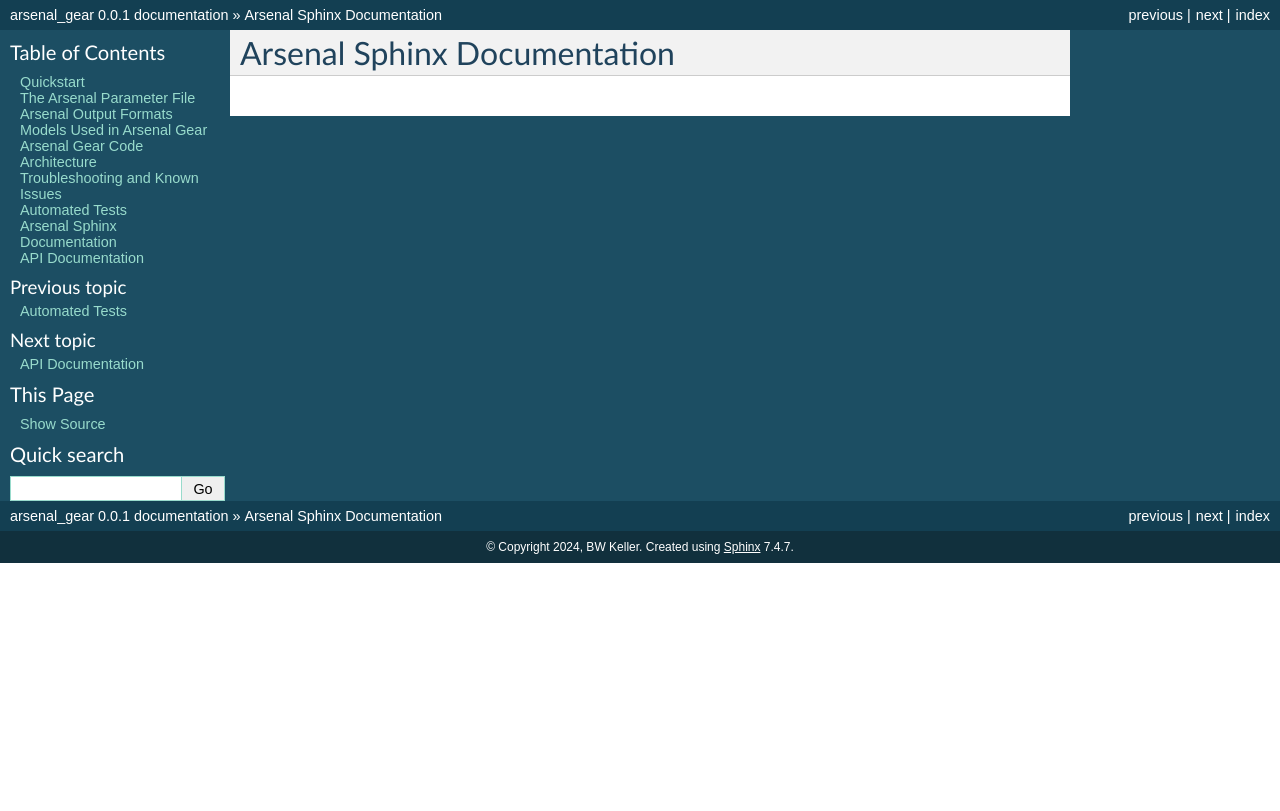
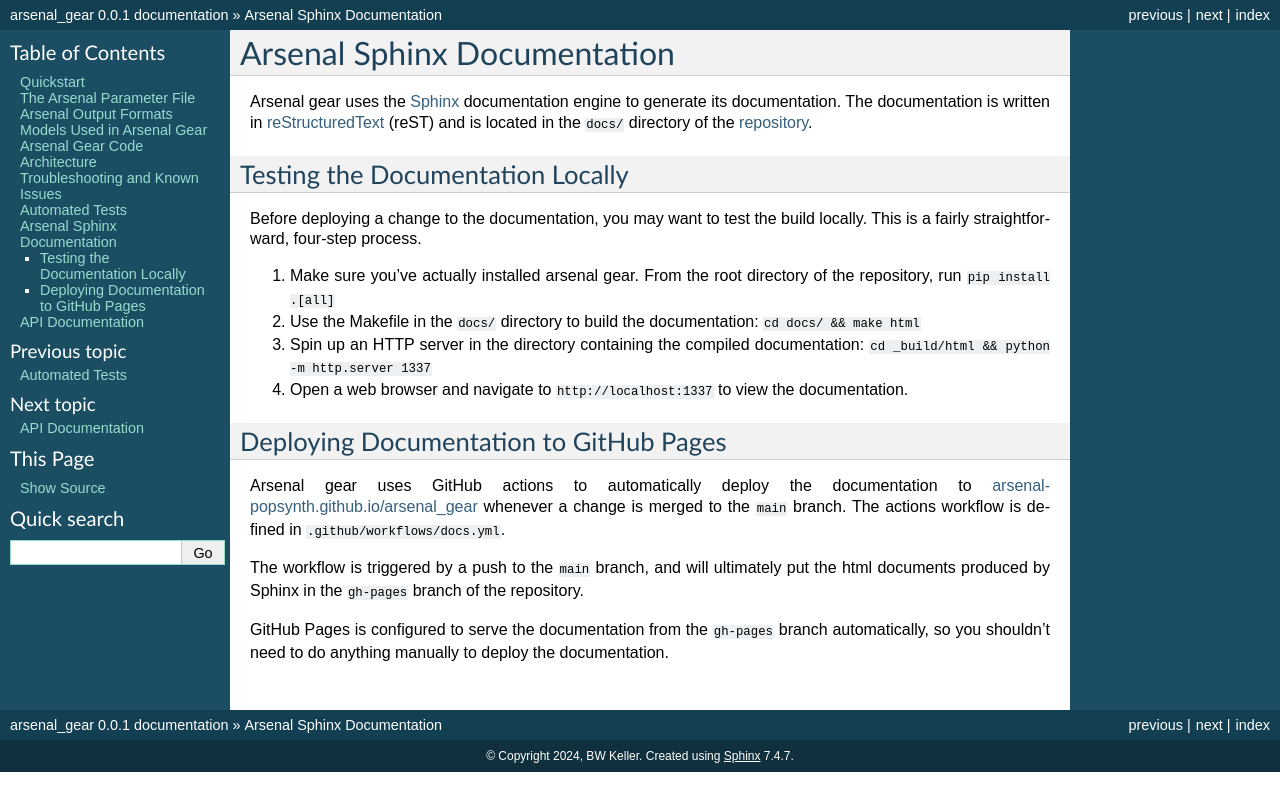
Before and after one commit to arsenal-popsynth/arsenal_gear, a Sphinx documentation site: the page built from docs/docs.rst, in a window 1280 px wide. Shown: the top 811 px of the page. Built offline with Sphinx 7.4.7, drawn with Linux system fonts in a browser that asks for light colours.

Commit message:
Wrote a documentation page for how the documentation is built, and modified the github actions workflow to only build documentation on pushes to the main branch.

```diff
--- a/docs/docs.rst
+++ b/docs/docs.rst
@@ -1,2 +1,27 @@
 Arsenal Sphinx Documentation
 ============================
+Arsenal gear uses the `Sphinx <http://sphinx-doc.org/>`_ documentation engine
+to generate its documentation. The documentation is written in `reStructuredText
+<http://docutils.sourceforge.net/rst.html>`_ (reST) and is located in the
+``docs/`` directory of the `repository <https://github.com/arsenal-popsynth/arsenal_gear>`_.
+
+Testing the Documentation Locally
+---------------------------------
+
+Before deploying a change to the documentation, you may want to test the build
+locally. This is a fairly straightforward, four-step process.
+
+1. Make sure you've actually installed arsenal gear.  From the root directory of the repository, run ``pip install .[all]``
+2. Use the Makefile in the ``docs/`` directory to build the documentation: ``cd docs/ && make html``
+3. Spin up an HTTP server in the directory containing the compiled documentation: ``cd _build/html && python -m http.server 1337``
+4. Open a web browser and navigate to ``http://localhost:1337`` to view the documentation.
+
+Deploying Documentation to GitHub Pages
+---------------------------------------
+
+Arsenal gear uses GitHub actions to automatically deploy the documentation to `arsenal-popsynth.github.io/arsenal_gear <https://arsenal-popsynth.github.io/arsenal_gear>`_ whenever a change is merged to the ``main`` branch.
+The actions workflow is defined in ``.github/workflows/docs.yml``.
+
+The workflow is triggered by a push to the ``main`` branch, and will ultimately put the html documents produced by Sphinx in the ``gh-pages`` branch of the repository.
+
+GitHub Pages is configured to serve the documentation from the ``gh-pages`` branch automatically, so you shouldn't need to do anything manually to deploy the documentation.
```
Also changed, not shown: 1 other file.
